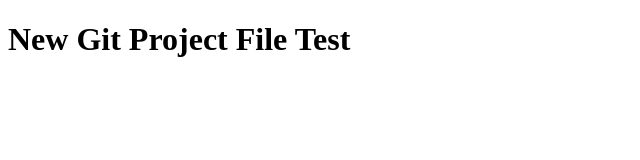
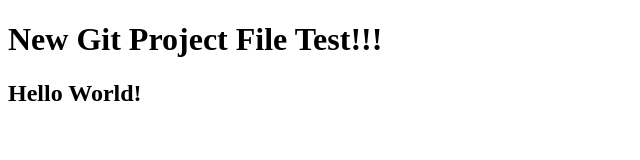
Before and after one commit to PaperMate101/TutorialGitProject, a plain HTML site: page index.html in a window 1280 px wide. Shown: the whole page, without its empty margins (0-640 px from the left). Drawn offline with Linux system fonts and the light colour scheme.

Commit message:
Added Features

```diff
--- a/index.html
+++ b/index.html
@@ -6,6 +6,8 @@
     <title>Document</title>
 </head>
 <body>
-    <h1>New Git Project File Test</h1>
+    <h1>New Git Project File Test!!!</h1>
+
+    <h2>Hello World!</h2>
 </body>
 </html>
```
